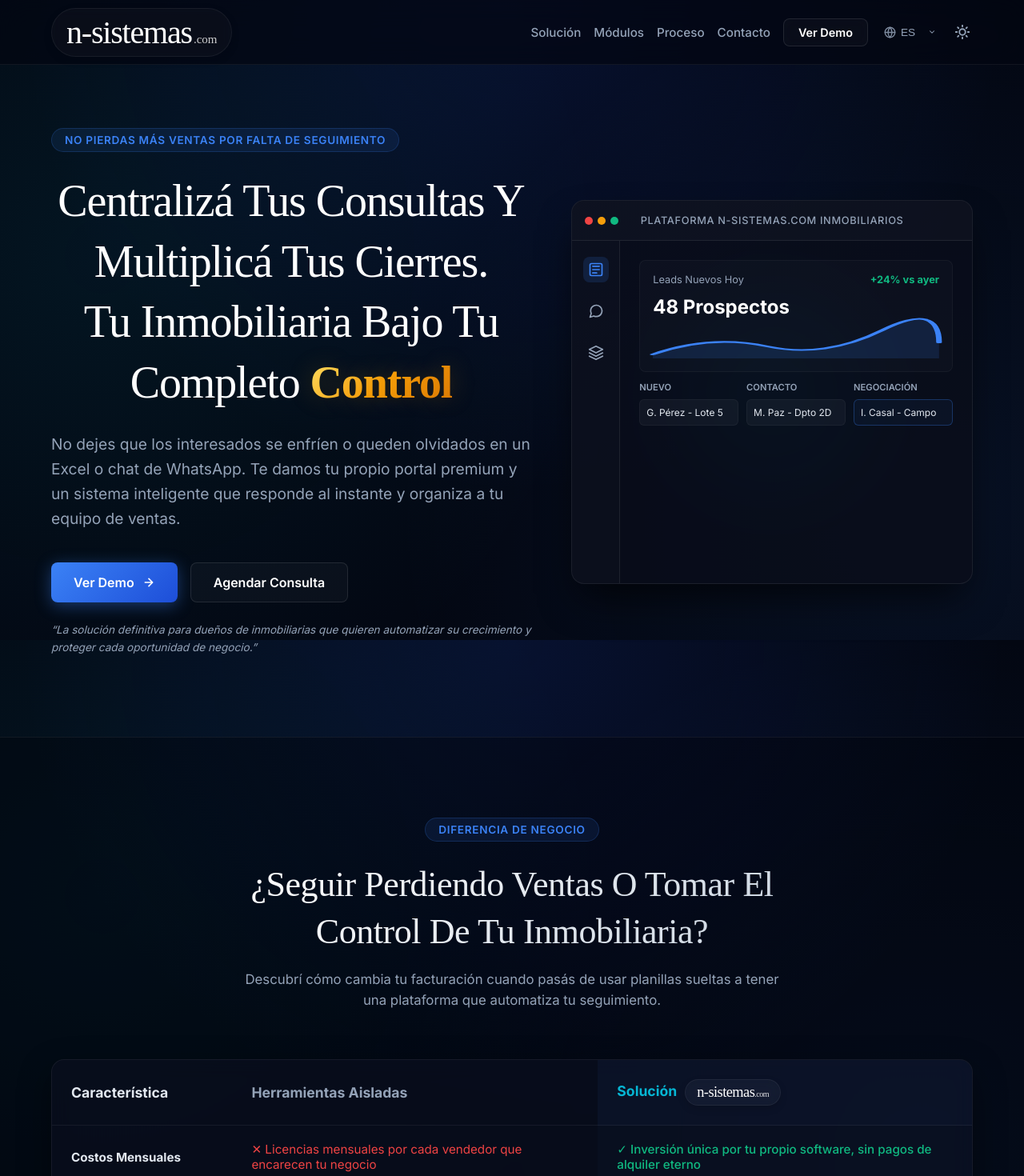
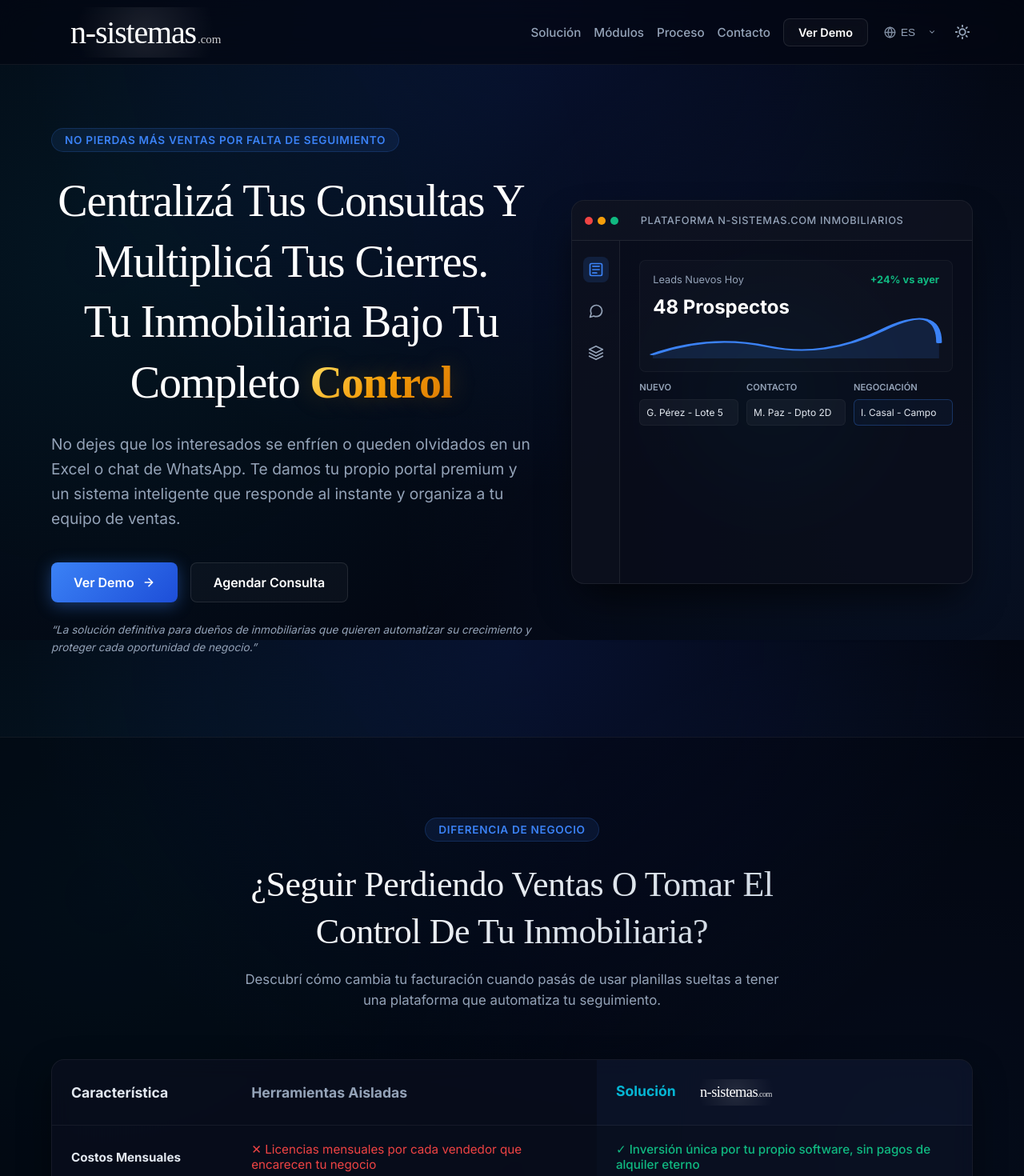
Before and after one commit to mnegrin1/n-sistemas.com, a Next.js app: page / in a window 1280 px wide. Shown: the top 1470 px of the page at 80% size. Built offline with nearby package versions, Linux system fonts and the light colour scheme.

Commit message:
Remover burbuja del logo y aplicar difuminado radial de fondo en banner y tabla

```diff
--- a/src/app/globals.css
+++ b/src/app/globals.css
@@ -452,20 +452,21 @@
 }
 
 .header .logo {
-  padding: 6px 18px;
-  background: rgba(255, 255, 255, 0.03);
-  border: 1px solid rgba(255, 255, 255, 0.06);
-  border-radius: 99px;
-  backdrop-filter: blur(8px);
-  -webkit-backdrop-filter: blur(8px);
-  box-shadow: 0 4px 12px rgba(0, 0, 0, 0.1);
-  transition: all 0.3s ease;
+  padding: 8px 24px;
+  background: radial-gradient(circle, rgba(255, 255, 255, 0.1) 0%, rgba(255, 255, 255, 0) 70%);
+  border: none;
+  border-radius: 0;
+  backdrop-filter: none;
+  -webkit-backdrop-filter: none;
+  box-shadow: none;
+  transition: opacity 0.3s ease, background 0.3s ease;
 }
 
 .header .logo:hover {
-  background: rgba(255, 255, 255, 0.06);
-  border-color: rgba(255, 255, 255, 0.12);
-  box-shadow: 0 4px 20px rgba(255, 255, 255, 0.05);
+  opacity: 0.85;
+  background: radial-gradient(circle, rgba(255, 255, 255, 0.16) 0%, rgba(255, 255, 255, 0) 70%);
+  border: none;
+  box-shadow: none;
 }
 
 .logo-icon {
@@ -1475,13 +1476,13 @@
   display: inline-flex;
   align-items: baseline;
   vertical-align: middle;
-  padding: 5px 14px;
-  background: rgba(255, 255, 255, 0.03);
-  border: 1px solid rgba(255, 255, 255, 0.06);
-  border-radius: 99px;
-  backdrop-filter: blur(8px);
-  -webkit-backdrop-filter: blur(8px);
-  box-shadow: 0 4px 10px rgba(0, 0, 0, 0.15);
+  padding: 6px 20px;
+  background: radial-gradient(circle, rgba(255, 255, 255, 0.1) 0%, rgba(255, 255, 255, 0) 70%);
+  border: none;
+  border-radius: 0;
+  backdrop-filter: none;
+  -webkit-backdrop-filter: none;
+  box-shadow: none;
   margin-left: 6px;
   margin-right: 6px;
 }
```
